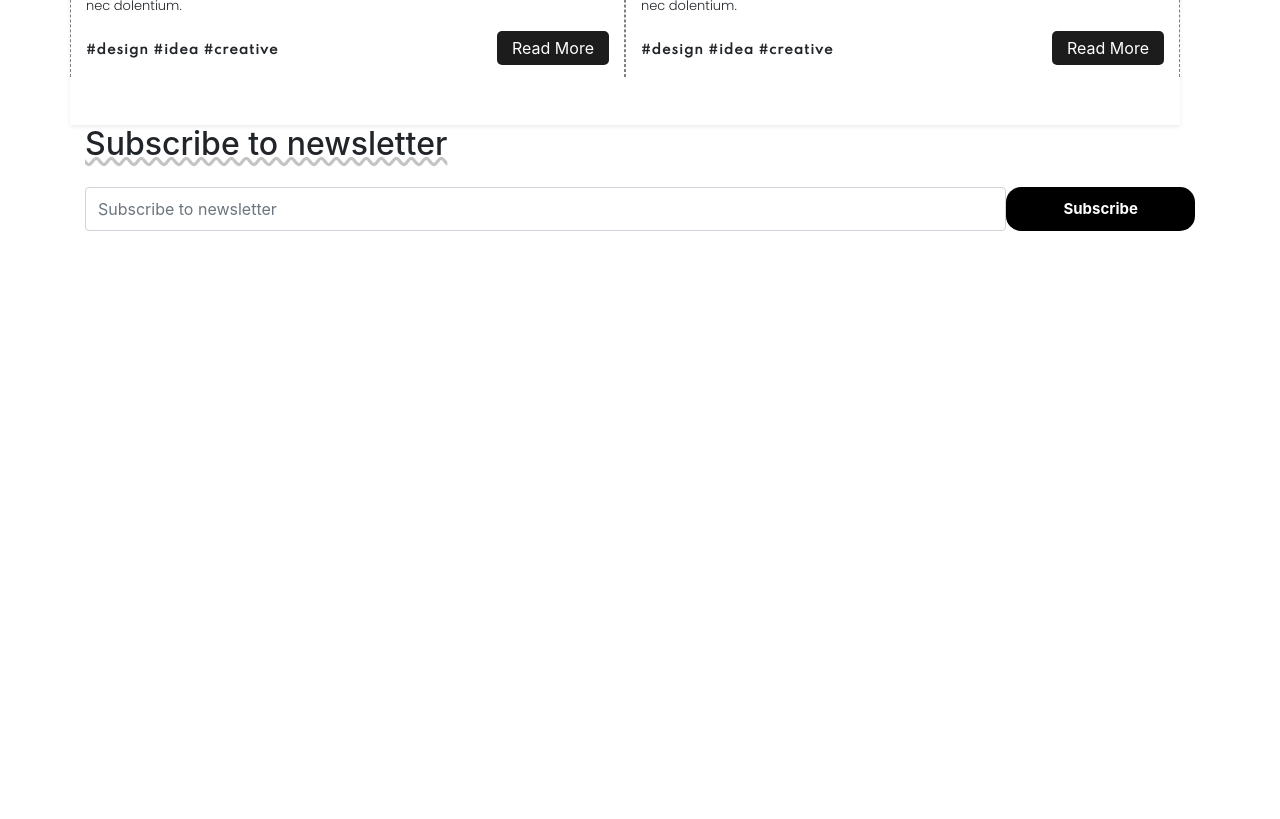
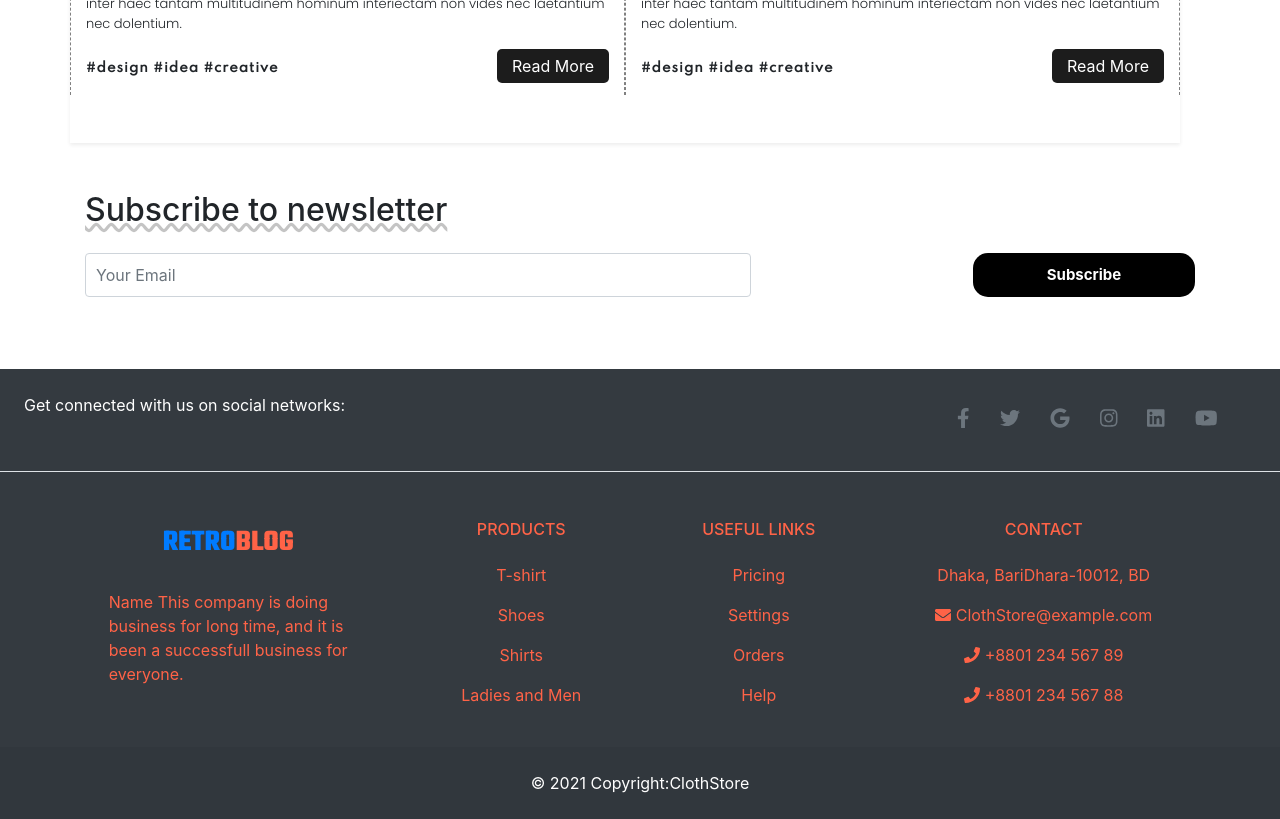
Before and after one commit to rahat2020/Retro-blogsite-client, a React (Create React App) app: page / in a window 1280 px wide. Shown: the part 1220-2039 px from the top of the page. Before the commit the page ends 1499 px from the top, so only its background shows below. Built offline with nearby package versions, Linux system fonts and the light colour scheme; no server answers.

Commit message:
footer added

```diff
--- a/src/components/Home/Blog/Blog.css
+++ b/src/components/Home/Blog/Blog.css
@@ -11,6 +11,7 @@
 .card-img{
     height:200px;
     transition: transform 0.5s;
+
 
 }
 .card-img:hover{
@@ -27,8 +28,7 @@
     font-size: 13px;
     color: gray;
 }
-.section-container{
-}
+
 .author-img{
     width:60px;
     height: 56px;
--- a/src/components/Home/Blog/Blog.js
+++ b/src/components/Home/Blog/Blog.js
@@ -14,7 +14,7 @@ const Blog = () => {
     return (
         <section className="container section-container">
             <h2 className="blog-title w-100 text-center font w-100">Blogs</h2>
-            {/* <hr /> */}
+            <hr />
             <div className="row w-100 shadow-sm">
                 {
                     post.map((singlePost) => (
--- /dev/null
+++ b/src/components/Home/Footer/Footer.css
@@ -0,0 +1,30 @@
+.social-icon{
+    font-size:20px;
+    margin: 15px;
+    transition: color 0.5s;
+}
+.social-icon:hover{
+    color: tomato;
+
+
+}
+.footer-container{
+    background-color: tomato;
+}
+.footer-text{
+    text-align: left;
+}
+.pd-link{
+    color: tomato;
+    transition: color 0.5s;
+}
+.pd-link:hover{
+    color: aqua;
+}
+.Copyright{
+    color: white;
+    transition: color 0.5s;
+}
+.Copyright:hover{
+    color: aqua;
+}
--- /dev/null
+++ b/src/components/Home/Footer/Footer.js
@@ -0,0 +1,121 @@
+import React from 'react';
+import './Footer.css';
+import { FontAwesomeIcon } from '@fortawesome/react-fontawesome';
+import { faFacebookF, faGoogle, faInstagram, faLinkedin, faTwitter, faYoutube } from '@fortawesome/free-brands-svg-icons';
+import { faEnvelope, faPhone } from '@fortawesome/free-solid-svg-icons';
+import { Link } from 'react-router-dom';
+const Footer = () => {
+    return (
+        <div className="mt-4 pt-4">
+            <footer class="text-center text-lg-start bg-dark text-muted footer-container">
+                <section
+                    className="d-flex justify-content-center justify-content-lg-between p-4 border-bottom">
+                    <div className="me-5 d-none d-lg-block Copyright">
+                        <span>Get connected with us on social networks:</span>
+                    </div>
+                    <div className="px-4">
+                        <Link to="https://facebook.com/kazirahat2020" className="me-4 text-reset">
+                            <FontAwesomeIcon icon={faFacebookF} className="social-icon" />
+                        </Link>
+                        <Link to="https://Twitter.com/kazirahat2020" className="me-4 text-reset">
+                            <FontAwesomeIcon icon={faTwitter} className="social-icon" />
+                        </Link>
+                        <Link to="https://Google.com" className="me-4 text-reset">
+                            <FontAwesomeIcon icon={faGoogle} className="social-icon" />
+                        </Link>
+                        <Link to="https://Instagram.com/kazirahat2020" className="me-4 text-reset">
+                            <FontAwesomeIcon icon={faInstagram} className="social-icon" />
+                        </Link>
+                        <Link to="https://facebook.com/kazirahat2020" className="me-4 text-reset">
+                            <FontAwesomeIcon icon={faLinkedin} className="social-icon" />
+                        </Link>
+                        <Link to="https://youtube.com" className="me-4 text-reset">
+                            <FontAwesomeIcon icon={faYoutube} className="social-icon" />
+                        </Link>
+                    </div>
+
+                </section>
+
+                <section className="">
+                    <div className="container text-center text-md-start mt-5">
+
+                        <div className="row mt-3">
+
+                            <div className="col-md-3 col-lg-4 col-xl-3 mx-auto mb-4">
+
+                                <h6 className="text-uppercase fw-bold mb-4">
+                                    <Link class="navbar-brand logo" to="/home">Retro<span className="logo-title">Blog</span></Link>
+                                </h6>
+                                <p className="footer-text pd-link">Name
+                                    This company is doing business for long time, and it is been a successfull business for everyone.
+                                </p>
+                            </div>
+
+                            <div className="col-md-2 col-lg-2 col-xl-2 mx-auto mb-4 pd-link">
+
+                                <h6 className="text-uppercase fw-bold mb-4">
+                                    Products
+                                </h6>
+                                <p>
+                                    <Link to="" className="text-reset pd-link">T-shirt</Link>
+                                </p>
+                                <p>
+                                    <Link to="" className="text-reset pd-link">Shoes</Link>
+                                </p>
+                                <p>
+                                    <Link to="" className="text-reset pd-link">Shirts</Link>
+                                </p>
+                                <p>
+                                    <Link to="" className="text-reset pd-link">Ladies and Men</Link>
+                                </p>
+                            </div>
+
+                            <div className="col-md-3 col-lg-2 col-xl-2 mx-auto mb-4 pd-link">
+
+                                <h6 class="text-uppercase fw-bold mb-4">
+                                    Useful links
+                                </h6>
+                                <p>
+                                    <a href="#!" className="text-reset">Pricing</a>
+                                </p>
+                                <p>
+                                    <a href="#!" className="text-reset">Settings</a>
+                                </p>
+                                <p>
+                                    <a href="#!" className="text-reset">Orders</a>
+                                </p>
+                                <p>
+                                    <a href="#!" className="text-reset">Help</a>
+                                </p>
+                            </div>
+
+
+                            {/* contact */}
+                            <div className="col-md-4 col-lg-3 col-xl-3 mx-auto mb-md-0 mb-4 pd-link">
+
+                                <h6 className="text-uppercase fw-bold mb-4">
+                                    Contact
+                                </h6>
+                                <p><i className="fas fa-home me-3"></i> Dhaka, BariDhara-10012, BD</p>
+                                <p>
+                                    <FontAwesomeIcon icon={faEnvelope} className="email" /> {" "}
+                                    ClothStore@example.com
+                                </p>
+                                <p> <FontAwesomeIcon icon={faPhone} className="phone" /> +8801 234 567 89</p>
+                                <p> <FontAwesomeIcon icon={faPhone} className="phone" /> +8801 234 567 88</p>
+                            </div>
+                        </div>
+                    </div>
+                </section>
+                <div class="text-center p-4 Copyright" style={{ backgroundColor: ' rgba(0, 0, 0, 0.05)' }}>
+                    © 2021 Copyright:
+                    <Link class="text-reset fw-bold" to="/home">ClothStore</Link>
+                </div>
+
+            </footer>
+
+        </div>
+    );
+};
+
+export default Footer;
--- a/src/components/Home/HeaderMain/HeaderMain.js
+++ b/src/components/Home/HeaderMain/HeaderMain.js
@@ -9,11 +9,6 @@ const HeaderMain = () => {
             <h2 className="header-title font">Trending</h2>
             <hr/>
             <div id="carouselExampleCaptions" class="carousel slide" data-bs-ride="carousel">
-                <ol class="carousel-indicators">
-                    <li data-bs-target="#carouselExampleCaptions" data-bs-slide-to="0" class="active"></li>
-                    <li data-bs-target="#carouselExampleCaptions" data-bs-slide-to="1"></li>
-                    <li data-bs-target="#carouselExampleCaptions" data-bs-slide-to="2"></li>
-                </ol>
                 <div class="carousel-inner">
                     <div class="carousel-item active">
                         <div class="carousel-inner">
--- a/src/components/Home/Home/Home.js
+++ b/src/components/Home/Home/Home.js
@@ -1,5 +1,6 @@
 import React from 'react';
 import Blog from '../Blog/Blog';
+import Footer from '../Footer/Footer';
 import Header from '../Header/Header';
 import PaidBlog from '../PaidBlog/PaidBlog';
 import Subscribe from '../Subscribe/Subscribe';
@@ -11,6 +12,7 @@ const Home = () => {
             <Blog></Blog>
             <PaidBlog></PaidBlog>
             <Subscribe/>
+            <Footer/>
         </div>
     );
 };
--- a/src/components/Home/Subscribe/Subscribe.css
+++ b/src/components/Home/Subscribe/Subscribe.css
@@ -3,12 +3,10 @@ text-decoration: underline;
 text-decoration-color: rgba(187, 187, 187, 0.863);
 text-decoration-style: wavy;
 }
-.subs-container{
-    /* margin: 20px; */
-}
+
 .input-text{
-    /* width:70%;
-    padding: 10px; */
+     width:60%;
+    padding: 10px;
 }
 .btn-subscribe{
     border: none;
@@ -26,3 +24,11 @@ text-decoration-style: wavy;
     color: black;
     background: aqua;
 }
+
+@media (max-width:460px) {
+    .subs-container{
+        width: 100%;
+        margin-bottom: 40px;
+        display: block;
+    }
+}
--- a/src/components/Home/Subscribe/Subscribe.js
+++ b/src/components/Home/Subscribe/Subscribe.js
@@ -2,12 +2,14 @@ import React from 'react';
 import './Subscribe.css';
 const Subscribe = () => {
     return (
-        <section className="container w-100 h-auto mb-5 subs-container">
-            <h2 className="text-sm-start subscribe-title">Subscribe to newsletter</h2>
+        <section className="container w-100 h-auto mt-5 mb-5 subs-container">
+           <div className="">
+           <h2 className="text-sm-start subscribe-title">Subscribe to newsletter</h2>
             <div className="subscribe d-flex justify-content-between mt-4" >
-                <input className="form-control" type="text" placeholder="Subscribe to newsletter" required/>
+                <input className="form-control input-text" type="text" placeholder="Your Email" required/>
                 <button className="btn-subscribe">Subscribe</button>
             </div>
+           </div>
         </section>
     );
 };
```
Also changed, not shown: src/img/download.png (added).
